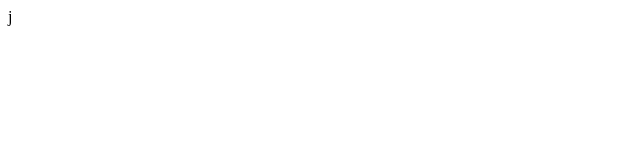
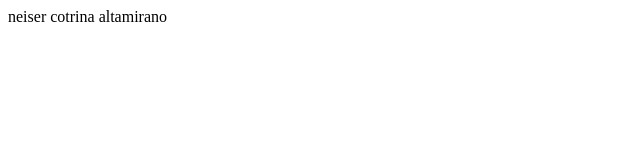
Before and after one commit to neisermaster/primerproyecto, a plain HTML site: page index.html in a window 1280 px wide. Shown: the whole page, without its empty margins (0-640 px from the left). Drawn offline with Linux system fonts and the light colour scheme.

Commit message:
creacion index

```diff
--- a/index.html
+++ b/index.html
@@ -11,6 +11,6 @@ and open the template in the editor.
         <meta name="viewport" content="width=device-width, initial-scale=1.0">
     </head>
     <body>
-        <div>j</div>
+        <div> neiser cotrina altamirano</div>
     </body>
 </html>
```
